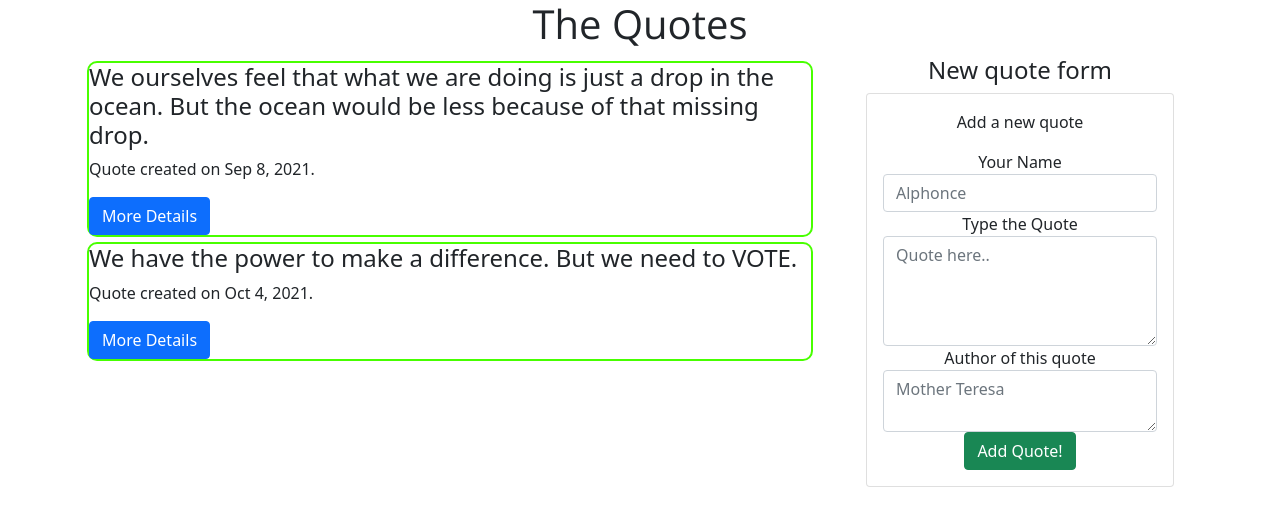
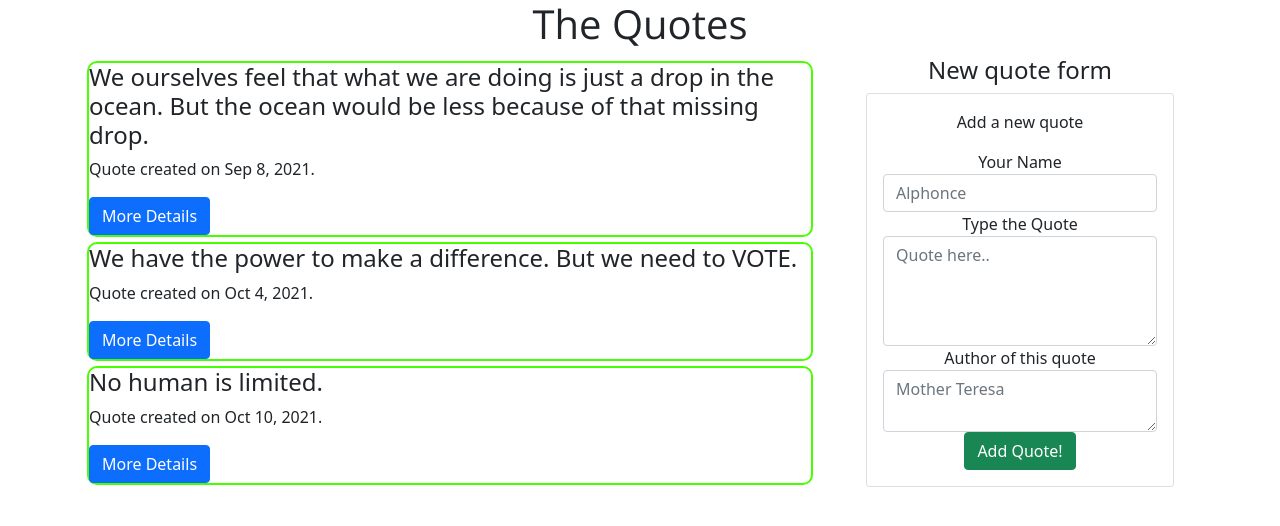
Before and after one commit to Kips-alih/Quotes-App, an Angular app: page / in a window 1280 px wide. Shown: the top 526 px of the page. Built offline with nearby package versions, Linux system fonts and the light colour scheme.

Commit message:
Add quote

```diff
--- a/src/app/quote/quote.component.ts
+++ b/src/app/quote/quote.component.ts
@@ -12,6 +12,8 @@ export class QuoteComponent implements OnInit {
   quotes:Quote[]=[
     new Quote(1,'Alphonce','We ourselves feel that what we are doing is just a drop in the ocean. But the ocean would be less because of that missing drop.','Mother Teresa',new Date(2021,8,8),0,0),
     new Quote(2,'Alphonce','We have the power to make a difference. But we need to VOTE.','Kylie Jenner',new Date(2021,9,4),0,0),
+    new Quote(2,'Kipngeno','No human is limited.','Eliud Kipchoge',new Date(2021,9,10),0,0),
+
   ];
 
   toggleDetails(index: number){
```
